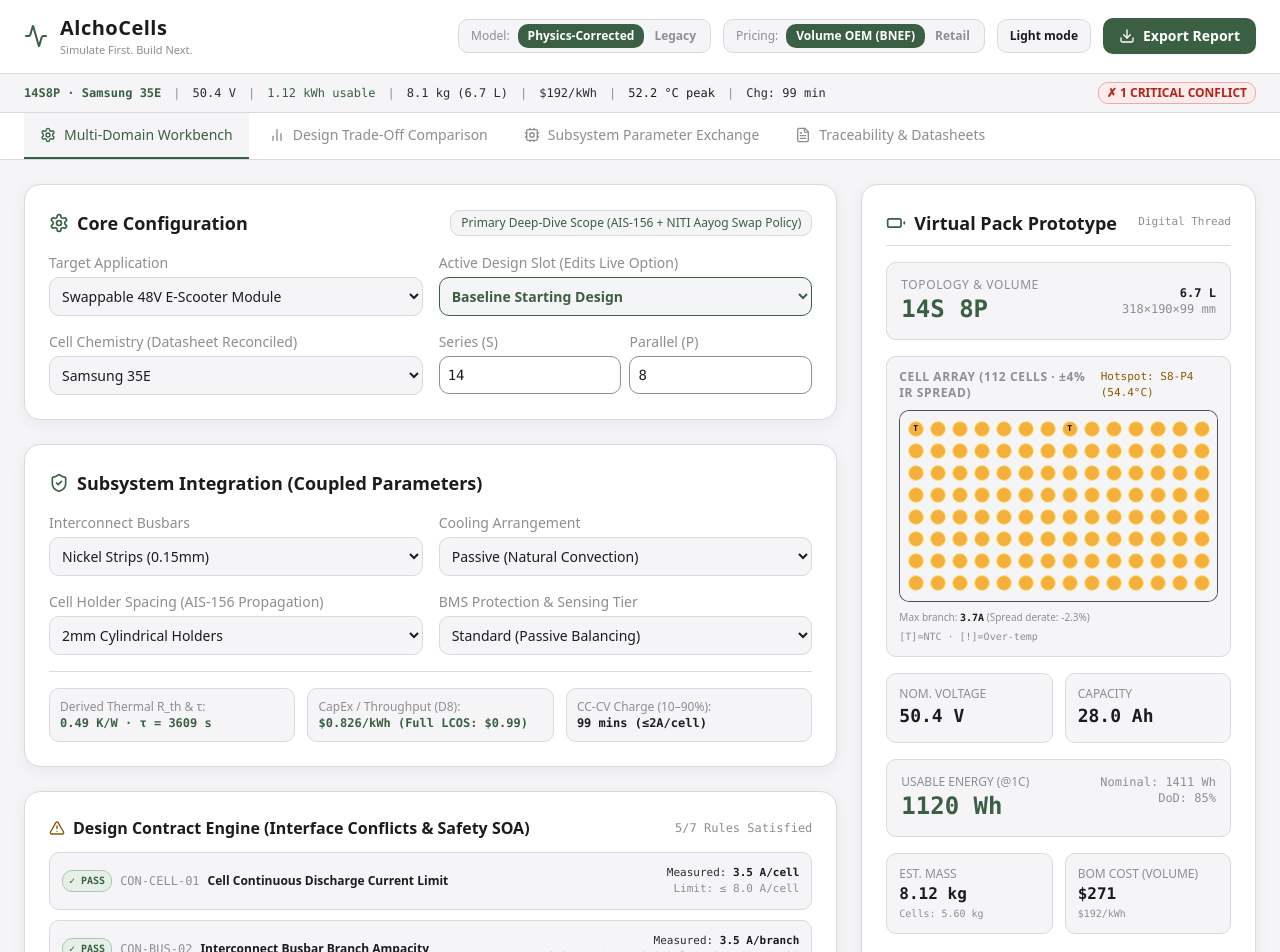
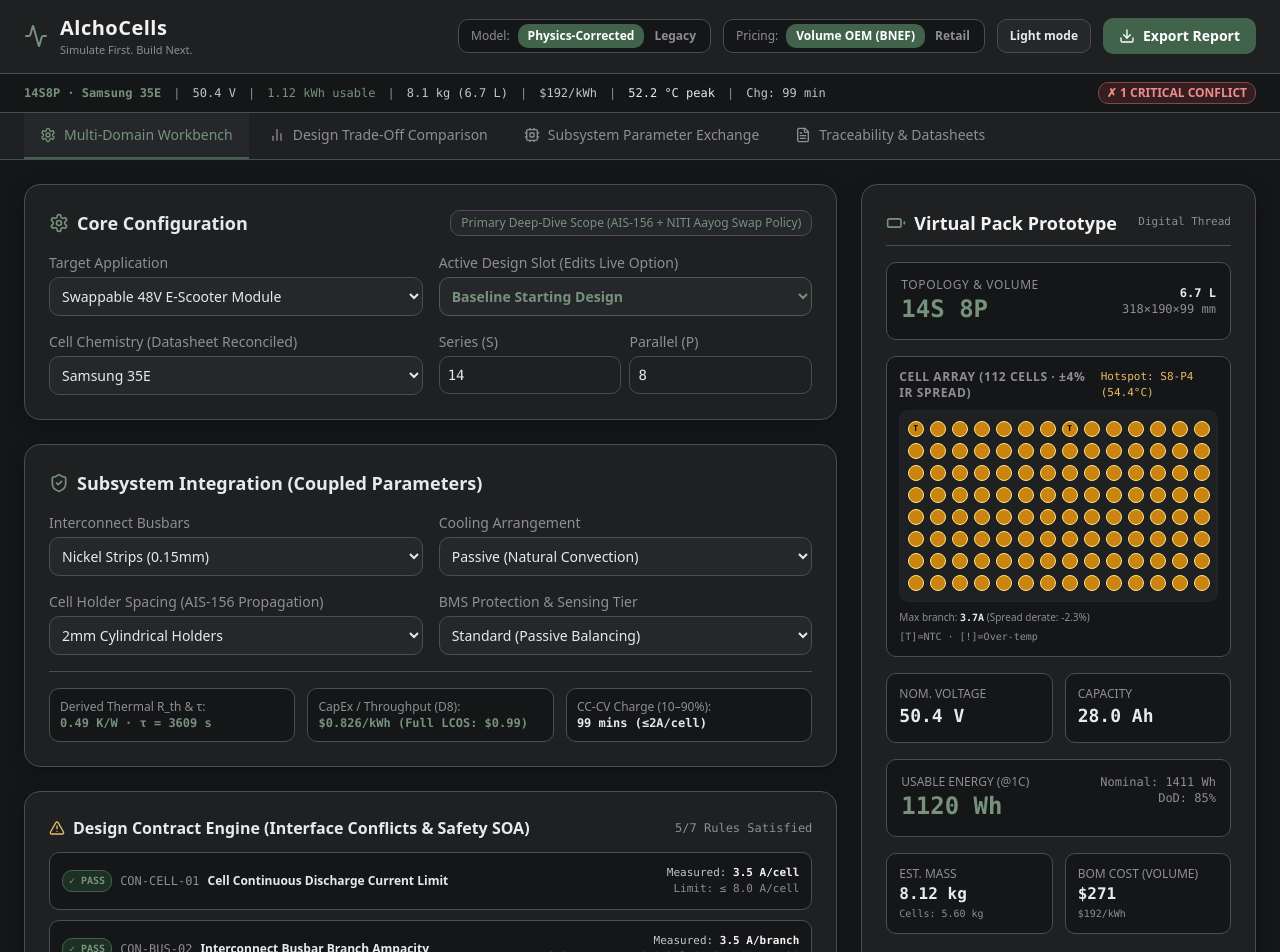
Before and after one commit to aryadityasaha2007-dot/alchocells, a React (Vite) app: page / in a window 1280 px wide. Shown: the top 952 px of the page. Built offline with nearby package versions, Linux system fonts and the light colour scheme.

Commit message:
Update index.css

```diff
--- a/src/index.css
+++ b/src/index.css
@@ -1,97 +1,256 @@
+
 @tailwind base;
 @tailwind components;
 @tailwind utilities;
 
 /* ===== Palette =====
-   Canvas   #F5F5F7   Cards  #FFFFFF
-   Titanium #8E8E93   Sage   #3A5F43   Text #1C1C1E
+   Canvas   #151618   Cards  #1E2022
+   Titanium #8E8E93   Sage   #42634B
+   Text     #E8E9EB   Border #4A4D53
 */
+
 body {
   font-family: 'Plus Jakarta Sans', system-ui, sans-serif;
-  background: #F5F5F7 !important;
-  color: #1C1C1E;
+  background: #151618 !important;
+  color: #E8E9EB;
 }
 
 /* canvas, header, tab bar */
-.min-h-screen { background: #F5F5F7 !important; color: #1C1C1E; }
-header.bg-slate-900 { background: #FFFFFF !important; border-color: #D9D9DE !important; }
-[role="tablist"] { background: #FFFFFF !important; border-color: #D9D9DE !important; }
+.min-h-screen {
+  background: #151618 !important;
+  color: #E8E9EB;
+}
+
+header.bg-slate-900 {
+  background: #1E2022 !important;
+  border-color: #4A4D53 !important;
+}
+
+[role="tablist"] {
+  background: #1E2022 !important;
+  border-color: #4A4D53 !important;
+}
 
 /* cards and inner boxes */
-.bg-slate-900 { background-color: #FFFFFF !important; }
-.bg-slate-950, .bg-slate-950\/60, .bg-slate-950\/50 { background-color: #F5F5F7 !important; }
-.bg-slate-900\/90 { background-color: #F5F5F7 !important; }
-.bg-slate-800, .bg-slate-800\/50 { background-color: #F5F5F7 !important; }
-.bg-slate-700 { background-color: #D9D9DE !important; }
-.bg-slate-900.rounded-md { box-shadow: 0 4px 16px rgba(28, 28, 30, 0.06); }
+.bg-slate-900 {
+  background-color: #1E2022 !important;
+}
+
+.bg-slate-950, .bg-slate-950\/60, .bg-slate-950\/50 {
+  background-color: #151618 !important;
+}
+
+.bg-slate-900\/90 {
+  background-color: #1E2022 !important;
+}
+
+.bg-slate-800, .bg-slate-800\/50 {
+  background-color: #25272A !important;
+}
+
+.bg-slate-700 {
+  background-color: #4A4D53 !important;
+}
+
+.bg-slate-900.rounded-md {
+  box-shadow: 0 4px 16px rgba(0, 0, 0, 0.25);
+}
 
 /* borders */
-.border-slate-800, .border-slate-700 { border-color: #D9D9DE !important; }
-.divide-slate-800 > :not([hidden]) ~ :not([hidden]) { border-color: #E5E5EA !important; }
-.border-dashed { border-color: #8E8E93 !important; }
+.border-slate-800, .border-slate-700 {
+  border-color: #4A4D53 !important;
+}
+
+.divide-slate-800 > :not([hidden]) ~ :not([hidden]) {
+  border-color: #34373C !important;
+}
+
+.border-dashed {
+  border-color: #8E8E93 !important;
+}
 
 /* text */
-.text-white, .text-slate-100, .text-slate-200 { color: #1C1C1E !important; }
-.text-slate-300 { color: #2C2C2E !important; }
-.text-slate-400, .text-slate-500, .text-slate-600 { color: #8E8E93 !important; }
+.text-white {
+  color: #F2F2F3 !important;
+}
+
+.text-slate-100, .text-slate-200 {
+  color: #E8E9EB !important;
+}
+
+.text-slate-300 {
+  color: #C3C5C9 !important;
+}
+
+.text-slate-400, .text-slate-500, .text-slate-600 {
+  color: #8E8E93 !important;
+}
 
 /* sage green: links, callouts, icons, active tab */
 .text-cyan-300, .text-cyan-400, .text-cyan-500,
-.text-emerald-400, .text-emerald-500, .text-indigo-400, .text-blue-400, .text-blue-300 { color: #3A5F43 !important; }
-.border-cyan-500 { border-color: #3A5F43 !important; }
-.border-cyan-800\/70, .border-cyan-700\/60, .border-cyan-500\/40 { border-color: #3A5F43 !important; }
-.bg-cyan-500\/20 { background-color: rgba(58, 95, 67, 0.12) !important; }
-.bg-cyan-950\/30 { background-color: rgba(58, 95, 67, 0.08) !important; }
-.accent-cyan-500, .accent-indigo-500, .accent-blue-500 { accent-color: #3A5F43 !important; }
+.text-emerald-400, .text-emerald-500,
+.text-indigo-400, .text-blue-400, .text-blue-300 {
+  color: #76927B !important;
+}
+
+.border-cyan-500 {
+  border-color: #42634B !important;
+}
+
+.border-cyan-800\/70,
+.border-cyan-700\/60,
+.border-cyan-500\/40 {
+  border-color: #42634B !important;
+}
+
+.bg-cyan-500\/20 {
+  background-color: rgba(66, 99, 75, 0.22) !important;
+}
+
+.bg-cyan-950\/30 {
+  background-color: rgba(66, 99, 75, 0.16) !important;
+}
+
+.accent-cyan-500,
+.accent-indigo-500,
+.accent-blue-500 {
+  accent-color: #42634B !important;
+}
 
 /* buttons */
 .bg-cyan-600, .bg-cyan-500, .bg-emerald-600 {
-  background-color: #3A5F43 !important;
+  background-color: #42634B !important;
   color: #FFFFFF !important;
 }
-.hover\:bg-cyan-500:hover { background-color: #2F4D36 !important; }
-.hover\:bg-slate-800:hover, .hover\:bg-slate-700:hover { background-color: #E5E5EA !important; }
-.hover\:bg-slate-800\/50:hover, .hover\:bg-slate-800\/40:hover { background-color: #F5F5F7 !important; }
-.hover\:text-white:hover, .hover\:text-slate-200:hover { color: #3A5F43 !important; }
+
+.hover\:bg-cyan-500:hover {
+  background-color: #52765B !important;
+}
+
+.hover\:bg-slate-800:hover,
+.hover\:bg-slate-700:hover {
+  background-color: #34373C !important;
+}
+
+.hover\:bg-slate-800\/50:hover,
+.hover\:bg-slate-800\/40:hover {
+  background-color: #25272A !important;
+}
+
+.hover\:text-white:hover,
+.hover\:text-slate-200:hover {
+  color: #76927B !important;
+}
 
 /* inputs and dropdowns */
 select, input[type="number"] {
-  background-color: #FFFFFF !important;
-  border: 1px solid #8E8E93 !important;
-  color: #1C1C1E !important;
+  background-color: #1E2022 !important;
+  border: 1px solid #4A4D53 !important;
+  color: #E8E9EB !important;
   border-radius: 10px !important;
 }
+
 select:focus, input[type="number"]:focus {
   outline: none;
-  box-shadow: 0 0 0 3px rgba(58, 95, 67, 0.25);
-  border-color: #3A5F43 !important;
+  box-shadow: 0 0 0 3px rgba(66, 99, 75, 0.30);
+  border-color: #42634B !important;
 }
 
 /* rounded corners */
-.rounded-md { border-radius: 16px !important; }
-.rounded { border-radius: 10px !important; }
+.rounded-md {
+  border-radius: 16px !important;
+}
 
-/* keep warning and error meaning, but light and readable */
-.bg-rose-950\/40, .bg-rose-950\/80, .bg-red-950\/80, .bg-red-900\/50 { background-color: #FDECEC !important; }
-.bg-amber-950\/40, .bg-amber-950\/80, .bg-amber-900\/50 { background-color: #FFF4DB !important; }
-.bg-emerald-950, .bg-emerald-950\/80, .bg-emerald-900\/50 { background-color: #E6F0E8 !important; }
-.bg-blue-950\/80 { background-color: #E8EEF9 !important; }
-.border-rose-800, .border-rose-700, .border-red-800 { border-color: #F0A8A8 !important; }
-.border-amber-800, .border-amber-700 { border-color: #E6C36B !important; }
-.border-emerald-800, .border-emerald-700 { border-color: #A8C8B0 !important; }
-.border-blue-800 { border-color: #A9BEE6 !important; }
-.text-rose-200, .text-rose-300, .text-rose-400, .text-red-300, .text-red-400 { color: #B42318 !important; }
-.text-amber-200, .text-amber-300, .text-amber-400, .text-orange-400 { color: #8A5A00 !important; }
+.rounded {
+  border-radius: 10px !important;
+}
+
+/* keep warning and error meaning, but dark and readable */
+.bg-rose-950\/40,
+.bg-rose-950\/80,
+.bg-red-950\/80,
+.bg-red-900\/50 {
+  background-color: #351E20 !important;
+}
+
+.bg-amber-950\/40,
+.bg-amber-950\/80,
+.bg-amber-900\/50 {
+  background-color: #352B1A !important;
+}
+
+.bg-emerald-950,
+.bg-emerald-950\/80,
+.bg-emerald-900\/50 {
+  background-color: #1D3023 !important;
+}
+
+.bg-blue-950\/80 {
+  background-color: #202B3C !important;
+}
+
+.border-rose-800,
+.border-rose-700,
+.border-red-800 {
+  border-color: #854747 !important;
+}
+
+.border-amber-800,
+.border-amber-700 {
+  border-color: #806A3C !important;
+}
+
+.border-emerald-800,
+.border-emerald-700 {
+  border-color: #42634B !important;
+}
+
+.border-blue-800 {
+  border-color: #455B7C !important;
+}
+
+.text-rose-200,
+.text-rose-300,
+.text-rose-400,
+.text-red-300,
+.text-red-400 {
+  color: #F08B8B !important;
+}
+
+.text-amber-200,
+.text-amber-300,
+.text-amber-400,
+.text-orange-400 {
+  color: #E6BB69 !important;
+}
 
 /* charts */
-.recharts-text, .recharts-text tspan { fill: #8E8E93 !important; }
-.recharts-legend-item-text { color: #2C2C2E !important; }
-.recharts-cartesian-grid line, .recharts-polar-grid-concentric-polygon { stroke: #E5E5EA !important; }
+.recharts-text,
+.recharts-text tspan {
+  fill: #8E8E93 !important;
+}
+
+.recharts-legend-item-text {
+  color: #C3C5C9 !important;
+}
+
+.recharts-cartesian-grid line,
+.recharts-polar-grid-concentric-polygon {
+  stroke: #34373C !important;
+}
 
 /* buttons feel */
-button { transition: transform 0.12s, filter 0.12s; }
-button:hover { filter: brightness(1.05); }
-button:active { transform: translateY(1px); }
+button {
+  transition: transform 0.12s, filter 0.12s;
+}
+
+button:hover {
+  filter: brightness(1.08);
+}
+
+button:active {
+  transform: translateY(1px);
+}
 
 
 /* ================= LIGHT THEME ================= */
```
